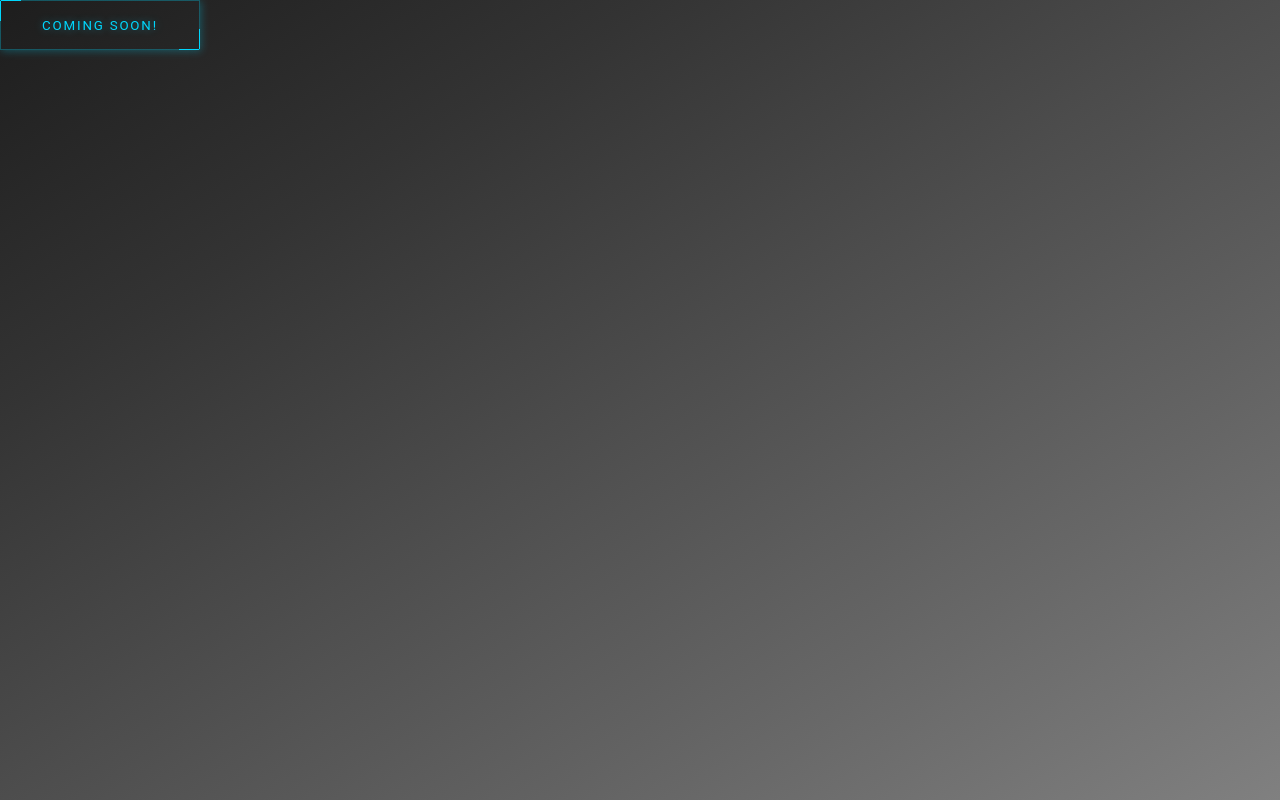
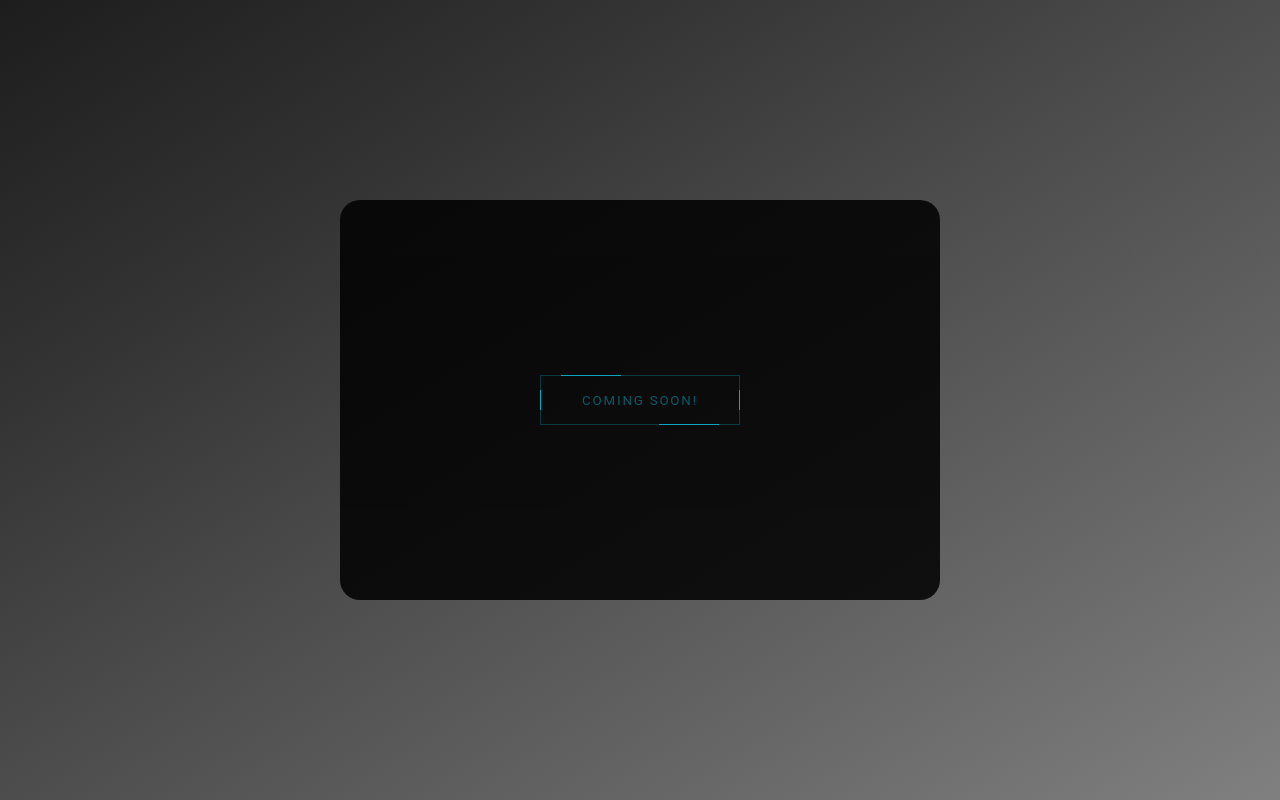
Before and after one commit to jtpank/orca-build-2, a React (Create React App) app in the folder front-end/: page / in a window 1280 px wide. Built offline with nearby package versions, Linux system fonts and the light colour scheme.

Commit message:
centered

```diff
--- a/front-end/src/routes/Splash.js
+++ b/front-end/src/routes/Splash.js
@@ -11,12 +11,13 @@ class Splash extends React.Component {
 
             <div>
             </div>
-
             <div className='centered-div '>
-            <button className="kave-btn" type='submit'>
-                    <span className="kave-line"></span>
-                    <span className="button-text">Coming Soon!</span>
-                </button>
+                <div className='centered-div '>
+                <button className="kave-btn" type='submit'>
+                        <span className="kave-line"></span>
+                        <span className="button-text">Coming Soon!</span>
+                    </button>
+                </div>
             </div>
 
             <div className="row-splash">
--- a/front-end/src/styles/styles.css
+++ b/front-end/src/styles/styles.css
@@ -225,3 +225,22 @@
     outline: none;
     box-shadow: 20px 20px 20px rgba(0, 214, 252, 0.3);
   }
+  .centered-div {
+    position: absolute;
+    top: 50%;
+    left: 50%;
+    transform: translate(-50%, -50%);
+    height: 50%;
+    width: 50%;
+    max-width: 600px;
+    background-color: #000000;
+    border-radius: 20px;
+    padding: 20px;
+    display: flex;
+    flex-direction: column;
+    justify-content: center;
+    align-items: center;
+    background-size: 0% 0%;
+    background-position: center;
+    opacity: 0.85;
+  }
```
